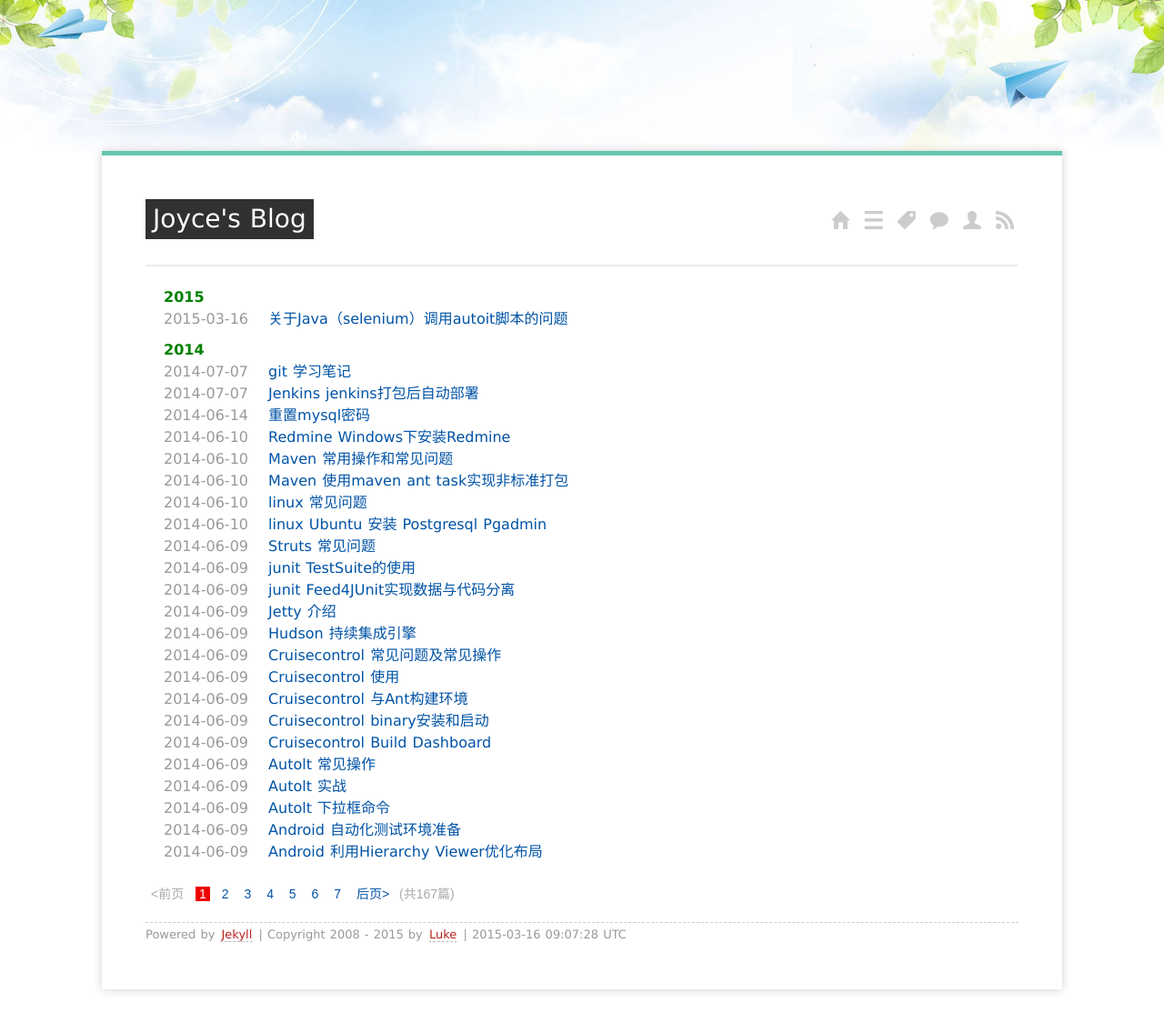
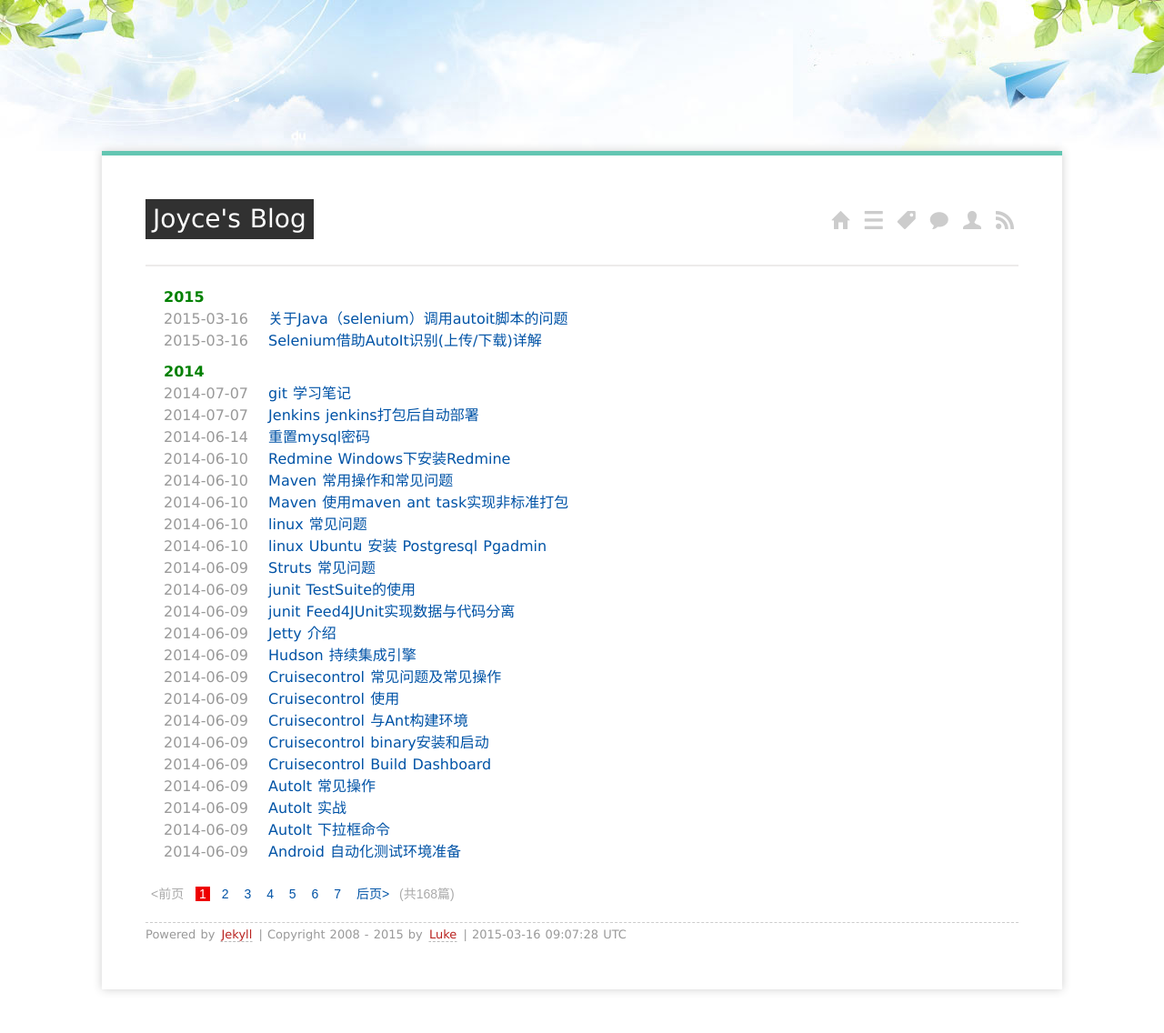
Before and after one commit to minghongjun/minghongjun.github.io, a Jekyll site: the page built from index.html, in a window 1280 px wide. Shown: the whole page at 91% size. Built offline with Jekyll 4.4.1, drawn with Linux system fonts in a browser that asks for light colours; Markdown is read by kramdown in place of the engine named in the settings; the list of posts is cut into pages by our own code; part of the change alters nothing that is shown.

Commit message:
daily updates

```diff
--- /dev/null
+++ b/_posts/2015/2015-03-16-selenium-autoit-details.md
@@ -0,0 +1,126 @@
+---
+layout: post
+title: Selenium借助AutoIt识别(上传/下载)详解
+categories: autoit
+tags:
+- selenium
+- autoit
+---
+
+AutoIt目前最新是v3版本，这是一个使用类似BASIC脚本语言的免费软件,它设计用于Windows GUI(图形用户界面)中进行自动化操作。它利用模拟键盘按键，鼠标移动和窗口/控件的组合来实现自动化任务。
+
+官方网站：https://www.autoitscript.com/site/
+从网站上下载AutoIt并安装，安装完成在菜单中会看到图4.13的目录：
+
+<img src="/media/img/autoit/autoit-1.png">
+
+图1  AutoIt菜单
+
+    AutoIt Windows Info   用于帮助我们识Windows控件信息。
+    Compile Script to.exe 用于将AutoIt生成 exe 执行文件。
+    Run Script            用于执行AutoIt脚本。
+    SciTE Script Editor   用于编写AutoIt脚本。
+
+{% highlight html %}
+
+<html>
+<head>
+<meta http-equiv="content-type" content="text/html;charset=utf-8" />
+<title>upload_file</title>
+<link href="http://cdn.bootcss.com/bootstrap/3.3.0/css/bootstrap.min.css" rel="stylesheet" />
+</head>
+<body>
+  <div class="row-fluid">
+    <div class="span6 well">
+    <h3>upload_file</h3>
+      <input type="file" name="file" />
+    </div>
+  </div>
+</body>
+<script src="http://cdn.bootcss.com/bootstrap/3.3.0/css/bootstrap.min.js"></script>
+</html>
+
+{% endhighlight %}
+
+
+将上面的html代码保存为upload.html文件，通过浏览器打开，效果如下：
+
+<img src="/media/img/autoit/autoit-2.jpg">
+
+图2
+
+下面以操作upload.html上传弹出的窗口为例讲解AutoIt实现上传过程。
+
+1、首先打开AutoIt Windows Info 工具，鼠标点击Finder Tool，鼠标将变成一个小风扇形状的图标，按住鼠标左键拖动到需要识别的控件上。
+
+<img src="/media/img/autoit/autoit-3.png">
+
+图3 AutoIt Windows Info识别“文件名”输入框控件
+
+<img src="/media/img/autoit/autoit-4.png">
+
+图4 AutoIt Windows Info识别“打开”按钮控件
+
+如图3、4，通过AutoIt Windows Info 获得以下信息。
+
+窗口的title为“选择要加载的文件”，标题的Class为“#32770”。
+
+文件名输入框的class 为“Edit”，Instance为“1” ，所以ClassnameNN为“Edit1”。
+
+打开按钮的class 为“Button”，Instance为“1” ，所以ClassnameNN为“Button1”。
+
+
+2、根据AutoIt Windows Info 所识别到的控件信息打开SciTE Script Editor编辑器，编写脚本。
+
+    ;ControlFocus("title","text",controlID) Edit1=Edit instance 1
+    ControlFocus("选择要加载的文件", "","Edit1")
+
+    ;Wait 10 seconds for the Upload window to appear
+    WinWait("[CLASS:#32770]","",10)
+
+    ;Set the File name text on the Edit field
+    ControlSetText("选择要加载的文件", "", "Edit1", "D:\\upload_file.txt")
+    Sleep(2000)
+
+    ;Click on the Open button
+    ControlClick("选择要加载的文件", "","Button1");
+
+ControlFocus()方法用于识别Window窗口。WinWait()设置10秒钟用于等待窗口的显示，其用法与WebDriver 所提供的implicitly_wait()类似。ControlSetText()用于向“文件名”输入框内输入本地文件的路径。这里的Sleep()方法与Python中time模块提供的Sleep()方法用法一样，不过它是以毫秒为单位，Sleep(2000)表示固定休眠2000毫秒。ControlClick()用于点击上传窗口中的“打开”按钮。
+
+AutoIt的脚本已经写好了，可以通过菜单栏“Tools”-->“Go” （或按键盘F5）来运行一个脚本吧！注意在运行时上传窗口当前处于打开状态。
+
+
+
+3、脚本运行正常，将其保存为upfile.au3，这里保存的脚本可以通过Run Script 工具将其打开运行，但我们的目的是希望这个脚本被Python程序调用，那么就需要将其生成exe程序。打开Compile Script to.exe工具，将其生成为exe可执行文件。如图5
+
+<img src="/media/img/autoit/autoit-5.png">
+
+图5 Compile Script to.exe生成exe程序
+
+点击“Browse”选择upfile.au3文件，点击“Convert”按钮将其生成为upfile.exe程序。
+
+4、下面就是通过自动化测试脚本调用upfile.exe程序实现上传了。
+
+{% highlight python %}
+#coding=utf-8
+from selenium import webdriver
+import os
+
+driver = webdriver.Firefox()
+
+#打开上传功能页面
+file_path =  'file:///' + os.path.abspath('upfile.html')
+driver.get(file_path)
+
+#点击打开上传窗口
+driver.find_element_by_name("file").click()
+#调用upfile.exe上传程序
+os.system("D:\\upfile.exe")
+
+driver.quit()
+
+{% endhighlight %}
+
+通过Python 的os模块的system()方法可以调用exe程序并执行。
+
+了解了上传的实现过程，那么下载也是一样的。
--- a/_posts/2015/2015-03-16-selenium-autoit-script.md
+++ b/_posts/2015/2015-03-16-selenium-autoit-script.md
@@ -1,7 +1,7 @@
 ---
 layout: post
 title: 关于Java（selenium）调用autoit脚本的问题
-categories: selenium
+categories: autoit
 tags:
 - selenium
 - autoit
```
Also changed, not shown: media/img/autoit/autoit-1.png (added), media/img/autoit/autoit-2.jpg (added), media/img/autoit/autoit-3.png (added), media/img/autoit/autoit-4.png (added), media/img/autoit/autoit-5.png (added).
